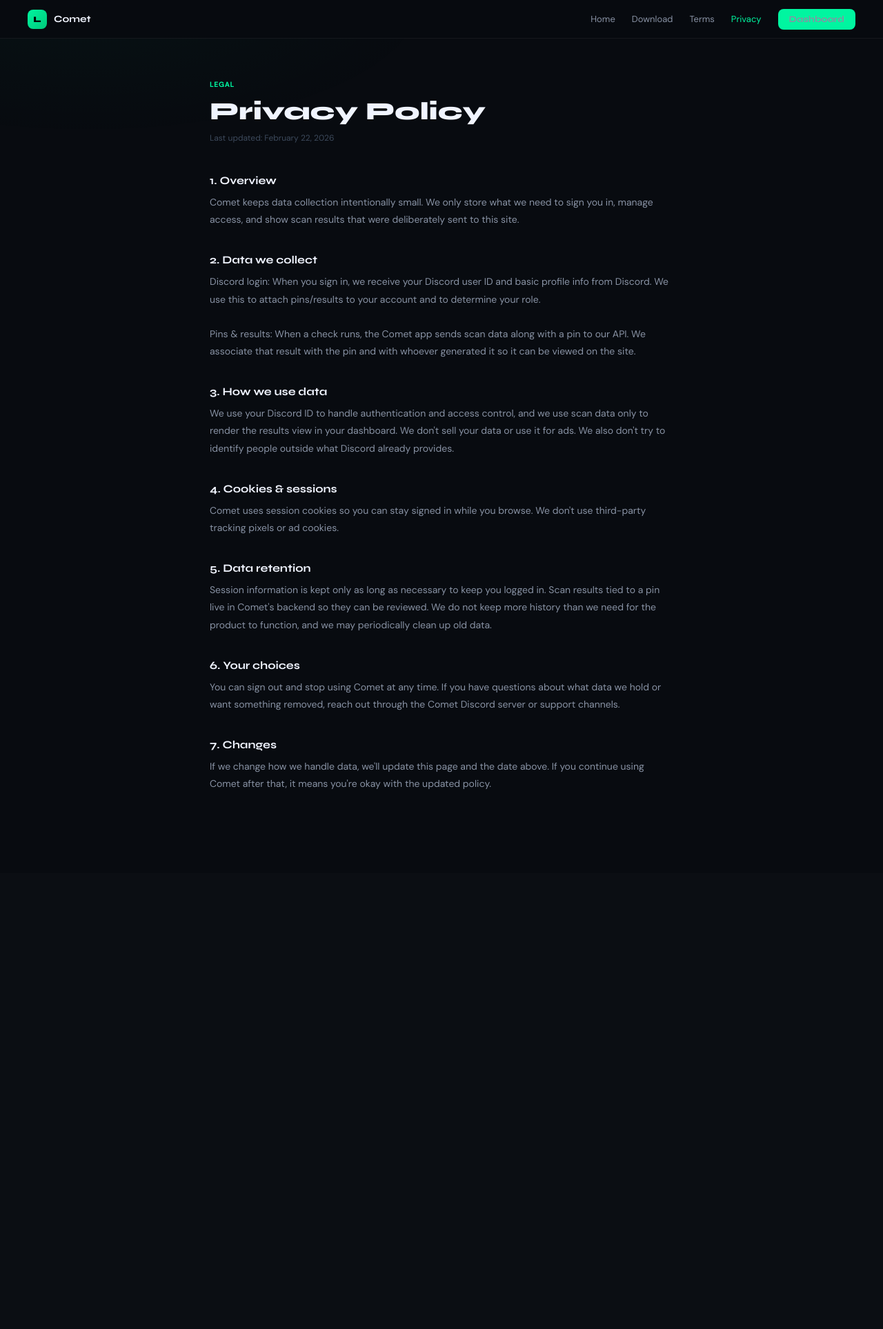
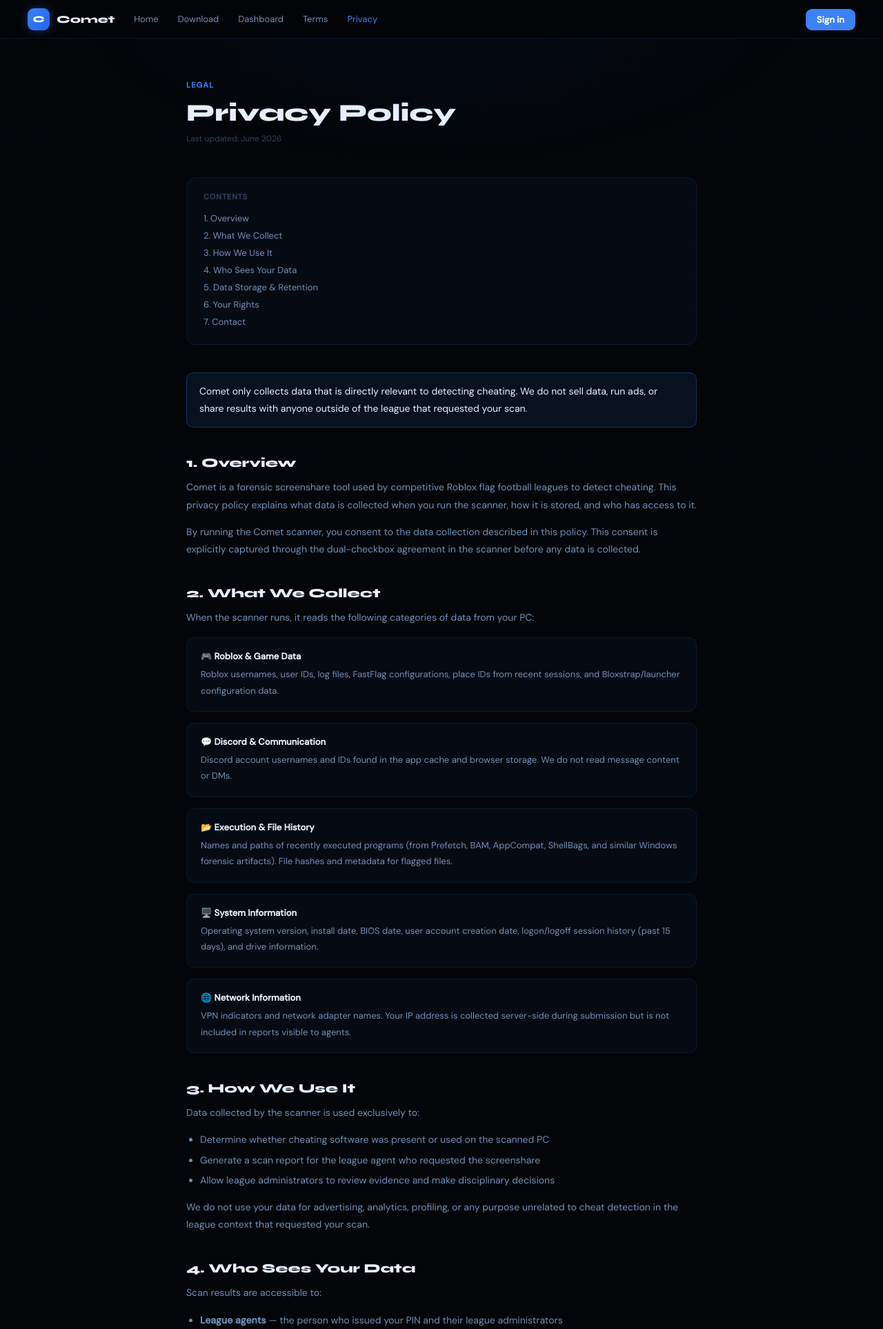
Before and after one commit to n0unt/pccheckersitee, a Flask app: page /privacy in a window 1280 px wide. Shown: the top 1927 px of the page at 69% size. Before the commit the page ends 1144 px from the top, so only its background shows below. Run offline with Flask 3, Linux system fonts and the light colour scheme; some libraries are stand-ins or nearby versions.

Commit message:
Revise privacy policy layout and content
Updated the privacy policy page with new styles and content.

```diff
--- a/templates/privacy.html
+++ b/templates/privacy.html
@@ -4,52 +4,153 @@
 <meta charset="UTF-8">
 <meta name="viewport" content="width=device-width, initial-scale=1.0">
 <title>Comet — Privacy Policy</title>
-<link href="https://fonts.googleapis.com/css2?family=Syne:wght@400;600;700;800&family=DM+Sans:wght@300;400;500&display=swap" rel="stylesheet">
+<link href="https://fonts.googleapis.com/css2?family=Syne:wght@700;800&family=DM+Sans:wght@400;500&display=swap" rel="stylesheet">
 <style>
 *,*::before,*::after{box-sizing:border-box;margin:0;padding:0}
-:root{--bg:#080b10;--surface:#0f1420;--border:rgba(255,255,255,0.06);--border2:rgba(255,255,255,0.1);--fg:#f0f4ff;--fg2:#8892a4;--fg3:#3d4a5c;--green:#00f5a0;--green-dim:rgba(0,245,160,0.08);}
-html,body{background:var(--bg);color:var(--fg);font-family:'DM Sans',sans-serif;min-height:100%;}
-body::before{content:'';position:fixed;inset:0;background:radial-gradient(ellipse 80% 50% at 10% 0%,rgba(0,245,160,0.03) 0%,transparent 50%);pointer-events:none;}
-nav{position:sticky;top:0;background:rgba(8,11,16,0.9);backdrop-filter:blur(12px);border-bottom:1px solid var(--border);padding:0 40px;height:56px;display:flex;align-items:center;justify-content:space-between;z-index:100;}
-.nav-brand{display:flex;align-items:center;gap:10px;text-decoration:none;}
-.nav-mark{width:28px;height:28px;border-radius:8px;background:linear-gradient(135deg,var(--green),#00c97a);display:flex;align-items:center;justify-content:center;font-family:'Syne',sans-serif;font-size:12px;font-weight:800;color:#000;}
-.nav-name{font-family:'Syne',sans-serif;font-size:14px;font-weight:700;color:var(--fg);}
-.nav-links{display:flex;align-items:center;gap:24px;}
-.nav-links a{color:var(--fg2);text-decoration:none;font-size:13px;transition:color 0.15s;}
-.nav-links a:hover{color:var(--fg);}
-.nav-links a.active{color:var(--green);}
-.nav-btn{background:var(--green);color:#000;border:none;border-radius:8px;font-family:'Syne',sans-serif;font-size:12px;font-weight:700;padding:7px 16px;cursor:pointer;text-decoration:none;}
-.wrap{max-width:720px;margin:0 auto;padding:60px 24px 80px;}
-.page-tag{font-size:10px;font-weight:600;letter-spacing:0.1em;text-transform:uppercase;color:var(--green);margin-bottom:12px;}
-h1{font-family:'Syne',sans-serif;font-size:36px;font-weight:800;line-height:1.15;margin-bottom:8px;}
-.updated{font-size:12px;color:var(--fg3);margin-bottom:40px;}
-.section{margin-bottom:36px;}
-h2{font-family:'Syne',sans-serif;font-size:16px;font-weight:700;margin-bottom:10px;color:var(--fg);}
-p{font-size:14px;color:var(--fg2);line-height:1.8;}
+:root{
+  --bg:#030508;--s1:#060a12;--s2:#0a1020;
+  --border:rgba(59,130,246,0.12);--border2:rgba(59,130,246,0.25);
+  --fg:#e8f0fe;--fg2:#7090b8;--fg3:#304060;
+  --blue:#3b82f6;--blue2:#2563eb;--blueg:rgba(59,130,246,0.1);--blueg2:rgba(59,130,246,0.06);
+}
+html,body{background:var(--bg);color:var(--fg);font-family:'DM Sans',sans-serif;}
+body::before{content:'';position:fixed;inset:0;pointer-events:none;background:radial-gradient(ellipse 70% 50% at 50% 0%,rgba(59,130,246,0.06),transparent 60%);}
+body::after{content:'';position:fixed;inset:0;pointer-events:none;background-image:linear-gradient(rgba(59,130,246,0.02) 1px,transparent 1px),linear-gradient(90deg,rgba(59,130,246,0.02) 1px,transparent 1px);background-size:50px 50px;}
+nav{position:sticky;top:0;z-index:100;background:rgba(3,5,8,0.92);backdrop-filter:blur(20px);border-bottom:1px solid var(--border);height:56px;display:flex;align-items:center;padding:0 40px;gap:16px;}
+.brand{display:flex;align-items:center;gap:10px;text-decoration:none;}
+.mark{width:32px;height:32px;border-radius:9px;background:linear-gradient(135deg,var(--blue),var(--blue2));display:flex;align-items:center;justify-content:center;font-family:'Syne',sans-serif;font-size:13px;font-weight:800;color:#fff;box-shadow:0 0 16px rgba(59,130,246,0.35);}
+.bname{font-family:'Syne',sans-serif;font-size:15px;font-weight:800;color:var(--fg);}
+.nav-links{display:flex;gap:4px;}
+.nav-links a{color:var(--fg2);text-decoration:none;font-size:13px;padding:5px 12px;border-radius:8px;transition:.15s;}
+.nav-links a:hover{color:var(--fg);background:var(--blueg2);}
+.nav-links a.active{color:var(--blue);}
+.nav-r{margin-left:auto;}
+.btn-blue{background:var(--blue);color:#fff;text-decoration:none;font-size:13px;font-weight:600;padding:7px 16px;border-radius:9px;}
+.btn-blue:hover{background:var(--blue2);}
+
+.page{max-width:780px;margin:0 auto;padding:60px 20px 100px;}
+.page-label{font-size:11px;font-weight:700;letter-spacing:.12em;text-transform:uppercase;color:var(--blue);margin-bottom:12px;}
+h1{font-family:'Syne',sans-serif;font-size:2.2rem;font-weight:800;margin-bottom:8px;}
+.updated{font-size:12px;color:var(--fg3);margin-bottom:48px;}
+.toc{background:var(--s1);border:1px solid var(--border);border-radius:14px;padding:20px 24px;margin-bottom:40px;}
+.toc-title{font-size:11px;font-weight:700;letter-spacing:.08em;text-transform:uppercase;color:var(--fg3);margin-bottom:12px;}
+.toc a{display:block;font-size:13px;color:var(--fg2);text-decoration:none;padding:4px 0;transition:.15s;}
+.toc a:hover{color:var(--blue);}
+h2{font-family:'Syne',sans-serif;font-size:1.15rem;font-weight:800;margin:40px 0 12px;color:var(--fg);}
+p{font-size:14px;color:var(--fg2);line-height:1.8;margin-bottom:14px;}
+ul{padding-left:20px;margin-bottom:14px;}
+ul li{font-size:14px;color:var(--fg2);line-height:1.8;margin-bottom:4px;}
+.card{background:var(--s1);border:1px solid var(--border);border-radius:12px;padding:18px 20px;margin:16px 0;}
+.card-title{font-size:13px;font-weight:700;color:var(--fg);margin-bottom:6px;}
+.card p{margin:0;font-size:13px;}
+.highlight{background:var(--blueg);border:1px solid var(--border2);border-radius:10px;padding:14px 18px;margin:20px 0;}
+.highlight p{margin:0;color:var(--fg);}
+hr{border:none;border-top:1px solid var(--border);margin:40px 0;}
 </style>
 </head>
 <body>
 <nav>
-  <a href="/" class="nav-brand"><div class="nav-mark">L</div><div class="nav-name">Comet</div></a>
+  <a href="/" class="brand"><div class="mark">C</div><span class="bname">Comet</span></a>
   <div class="nav-links">
     <a href="/">Home</a>
     <a href="/download">Download</a>
+    <a href="/dashboard">Dashboard</a>
     <a href="/terms">Terms</a>
     <a href="/privacy" class="active">Privacy</a>
-    <a href="/dashboard" class="nav-btn">Dashboard</a>
+  </div>
+  <div class="nav-r">
+    {% if user %}<a href="/auth/logout" class="btn-blue">Sign out</a>
+    {% else %}<a href="/login" class="btn-blue">Sign in</a>{% endif %}
   </div>
 </nav>
-<div class="wrap">
-  <div class="page-tag">Legal</div>
+
+<div class="page">
+  <div class="page-label">Legal</div>
   <h1>Privacy Policy</h1>
-  <p class="updated">Last updated: February 22, 2026</p>
-  <div class="section"><h2>1. Overview</h2><p>Comet keeps data collection intentionally small. We only store what we need to sign you in, manage access, and show scan results that were deliberately sent to this site.</p></div>
-  <div class="section"><h2>2. Data we collect</h2><p>Discord login: When you sign in, we receive your Discord user ID and basic profile info from Discord. We use this to attach pins/results to your account and to determine your role.<br><br>Pins &amp; results: When a check runs, the Comet app sends scan data along with a pin to our API. We associate that result with the pin and with whoever generated it so it can be viewed on the site.</p></div>
-  <div class="section"><h2>3. How we use data</h2><p>We use your Discord ID to handle authentication and access control, and we use scan data only to render the results view in your dashboard. We don't sell your data or use it for ads. We also don't try to identify people outside what Discord already provides.</p></div>
-  <div class="section"><h2>4. Cookies &amp; sessions</h2><p>Comet uses session cookies so you can stay signed in while you browse. We don't use third-party tracking pixels or ad cookies.</p></div>
-  <div class="section"><h2>5. Data retention</h2><p>Session information is kept only as long as necessary to keep you logged in. Scan results tied to a pin live in Comet's backend so they can be reviewed. We do not keep more history than we need for the product to function, and we may periodically clean up old data.</p></div>
-  <div class="section"><h2>6. Your choices</h2><p>You can sign out and stop using Comet at any time. If you have questions about what data we hold or want something removed, reach out through the Comet Discord server or support channels.</p></div>
-  <div class="section"><h2>7. Changes</h2><p>If we change how we handle data, we'll update this page and the date above. If you continue using Comet after that, it means you're okay with the updated policy.</p></div>
+  <div class="updated">Last updated: June 2026</div>
+
+  <div class="toc">
+    <div class="toc-title">Contents</div>
+    <a href="#overview">1. Overview</a>
+    <a href="#what-we-collect">2. What We Collect</a>
+    <a href="#how-we-use">3. How We Use It</a>
+    <a href="#who-sees">4. Who Sees Your Data</a>
+    <a href="#storage">5. Data Storage & Retention</a>
+    <a href="#your-rights">6. Your Rights</a>
+    <a href="#contact">7. Contact</a>
+  </div>
+
+  <div class="highlight">
+    <p>Comet only collects data that is directly relevant to detecting cheating. We do not sell data, run ads, or share results with anyone outside of the league that requested your scan.</p>
+  </div>
+
+  <h2 id="overview">1. Overview</h2>
+  <p>Comet is a forensic screenshare tool used by competitive Roblox flag football leagues to detect cheating. This privacy policy explains what data is collected when you run the scanner, how it is stored, and who has access to it.</p>
+  <p>By running the Comet scanner, you consent to the data collection described in this policy. This consent is explicitly captured through the dual-checkbox agreement in the scanner before any data is collected.</p>
+
+  <h2 id="what-we-collect">2. What We Collect</h2>
+  <p>When the scanner runs, it reads the following categories of data from your PC:</p>
+
+  <div class="card">
+    <div class="card-title">🎮 Roblox & Game Data</div>
+    <p>Roblox usernames, user IDs, log files, FastFlag configurations, place IDs from recent sessions, and Bloxstrap/launcher configuration data.</p>
+  </div>
+  <div class="card">
+    <div class="card-title">💬 Discord & Communication</div>
+    <p>Discord account usernames and IDs found in the app cache and browser storage. We do not read message content or DMs.</p>
+  </div>
+  <div class="card">
+    <div class="card-title">📂 Execution & File History</div>
+    <p>Names and paths of recently executed programs (from Prefetch, BAM, AppCompat, ShellBags, and similar Windows forensic artifacts). File hashes and metadata for flagged files.</p>
+  </div>
+  <div class="card">
+    <div class="card-title">🖥️ System Information</div>
+    <p>Operating system version, install date, BIOS date, user account creation date, logon/logoff session history (past 15 days), and drive information.</p>
+  </div>
+  <div class="card">
+    <div class="card-title">🌐 Network Information</div>
+    <p>VPN indicators and network adapter names. Your IP address is collected server-side during submission but is not included in reports visible to agents.</p>
+  </div>
+
+  <h2 id="how-we-use">3. How We Use It</h2>
+  <p>Data collected by the scanner is used exclusively to:</p>
+  <ul>
+    <li>Determine whether cheating software was present or used on the scanned PC</li>
+    <li>Generate a scan report for the league agent who requested the screenshare</li>
+    <li>Allow league administrators to review evidence and make disciplinary decisions</li>
+  </ul>
+  <p>We do not use your data for advertising, analytics, profiling, or any purpose unrelated to cheat detection in the league context that requested your scan.</p>
+
+  <h2 id="who-sees">4. Who Sees Your Data</h2>
+  <p>Scan results are accessible to:</p>
+  <ul>
+    <li><strong>League agents</strong> — the person who issued your PIN and their league administrators</li>
+    <li><strong>Comet admins and owners</strong> — for platform maintenance and dispute resolution</li>
+  </ul>
+  <p>Results are <strong>not</strong> shared with other leagues, third parties, or the public. IP addresses are redacted from all agent-visible reports.</p>
+
+  <h2 id="storage">5. Data Storage & Retention</h2>
+  <p>Scan results are stored in a secure PostgreSQL database hosted on Railway. Access is restricted to authorized accounts only.</p>
+  <p>Scan data is retained for as long as it is relevant to league operations. League owners and admins may delete individual scan records at any time. If you believe your scan data should be removed, contact us using the information below.</p>
+
+  <h2 id="your-rights">6. Your Rights</h2>
+  <p>You have the right to:</p>
+  <ul>
+    <li>Know what data was collected about you — contact us and we will provide a copy of your scan report</li>
+    <li>Request deletion of your scan data</li>
+    <li>Withdraw consent — however, note that withdrawal does not undo a scan that has already been completed and submitted</li>
+    <li>Report unauthorized use of Comet on your device</li>
+  </ul>
+
+  <h2 id="contact">7. Contact</h2>
+  <p>For any privacy-related questions, data requests, or to report unauthorized use:</p>
+  <ul>
+    <li>Discord: <strong>converts_19942</strong></li>
+    <li>Comet Discord Server — open a ticket in the support channel</li>
+  </ul>
+
+  <hr>
+  <p style="font-size:12px;color:var(--fg3)">This policy may be updated at any time. Material changes will be announced in the Comet Discord server.</p>
 </div>
 </body>
 </html>
```
